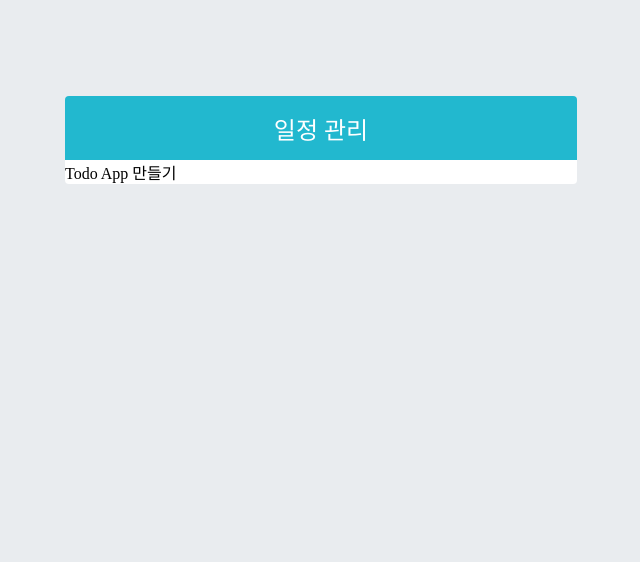
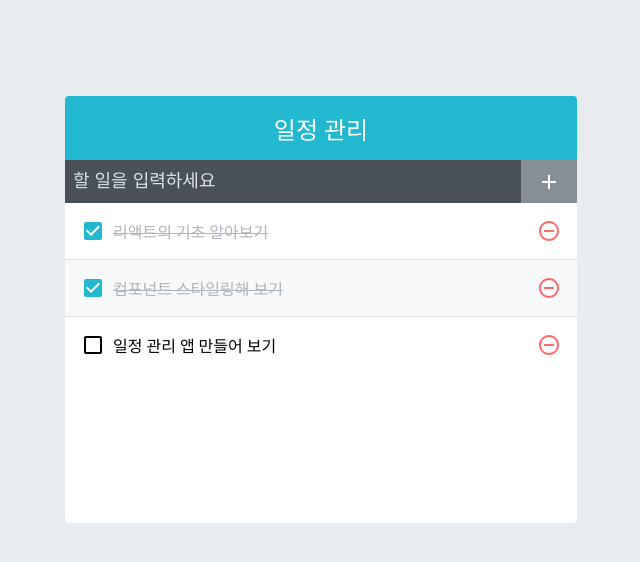
Before and after one commit to jsk3342/react-tutorial, a React (Create React App) app in the folder todo-app/: page / in a window 1280 px wide. Shown: the top 562 px of the page, without its empty margins (319-959 px from the left). Built offline with nearby package versions, Linux system fonts and the light colour scheme.

Commit message:
feat: 리스트 추가 구현

```diff
--- a/todo-app/src/App.js
+++ b/todo-app/src/App.js
@@ -1,11 +1,43 @@
-import logo from './logo.svg';
 import './App.css';
 import TodoTemplate from './components/TodoTemplate';
+import TodoInsert from './components/TodoInsert';
+import TodoList from './components/TodoList';
+import { useCallback, useRef, useState } from 'react';
 
 function App() {
+  const [todos, setTodos] = useState([
+    {
+      id: 1,
+      text: '리액트의 기초 알아보기',
+      checked: true,
+    },
+    {
+      id: 2,
+      text: '컴포넌트 스타일링해 보기',
+      checked: true,
+    },
+    {
+      id: 3,
+      text: '일정 관리 앱 만들어 보기',
+      checked: false,
+    },
+  ])
+
+  const nextId = useRef(4);
+  const onInsert = useCallback(text => {
+    const todo = {
+      id: nextId.current,
+      text,
+      checked : false,
+    }
+    setTodos(todos.concat(todo));
+    nextId.current += 1;
+  }, [todos])
+
   return (
     <TodoTemplate>
-      Todo App 만들기
+      <TodoInsert onInsert ={onInsert} />
+      <TodoList todos={todos} />
     </TodoTemplate>
   );
 }
--- /dev/null
+++ b/todo-app/src/components/TodoInsert.js
@@ -0,0 +1,32 @@
+import { useCallback, useState } from 'react';
+import { MdAdd } from 'react-icons/md';
+import './TodoInsert.scss';
+
+const TodoInsert = ({onInsert}) => {
+  const [value, setValue] = useState("")
+
+  const onChange = useCallback(e => {
+    setValue(e.target.value)
+  }, [])
+
+  const onSubmit = useCallback(e => {
+    onInsert(value);
+    setValue('')
+    e.preventDefault();
+  }, [value, onInsert])
+  return (
+    <form className="TodoInsert" onSubmit ={ onSubmit }>
+      <input
+        placeholder="할 일을 입력하세요"
+        value={value}
+        onChange={onChange}
+
+      />
+      <button type="submit">
+        <MdAdd />
+      </button>
+    </form>
+  );
+};
+
+export default TodoInsert;
--- /dev/null
+++ b/todo-app/src/components/TodoInsert.scss
@@ -0,0 +1,37 @@
+.TodoInsert {
+  display: flex;
+  background: #495057;
+  input {
+    // 기본 스타일 초기화
+    background: none;
+    outline: none;
+    border: none;
+    padding: 0.5rem;
+    font-size: 1.125rem;
+    line-height: 1.5;
+    color: white;
+    &::placeholder {
+      color: #dee2e6;
+    }
+    // 버튼을 제외한 영역을 모두 차지하기
+    flex: 1;
+  }
+  button {
+    // 기본 스타일 초기화
+    background: none;
+    outline: none;
+    border: none;
+    background: #868e96;
+    color: white;
+    padding-left: 1rem;
+    padding-right: 1rem;
+    font-size: 1.5rem;
+    display: flex;
+    align-items: center;
+    cursor: pointer;
+    transition: 0.1s background ease-in;
+    &:hover {
+      background: #adb5bd;
+    }
+  }
+}
--- /dev/null
+++ b/todo-app/src/components/TodoList.js
@@ -0,0 +1,15 @@
+import React from 'react';
+import TodoListItem from './TodoListItem';
+import './TodoList.scss';
+
+const TodoList = ({todos}) => {
+  return (
+    <div className="TodoList">
+      {todos.map(todo => (
+        <TodoListItem todo={todo} key={ todo.id } />
+      ))}
+    </div>
+  );
+};
+
+export default TodoList;
--- /dev/null
+++ b/todo-app/src/components/TodoList.scss
@@ -0,0 +1,5 @@
+.TodoList {
+  min-height: 320px;
+  max-height: 513px;
+  overflow-y: auto;
+}
--- /dev/null
+++ b/todo-app/src/components/TodoListItem.js
@@ -0,0 +1,26 @@
+import React from 'react';
+import {
+  MdCheckBoxOutlineBlank,
+  MdCheckBox,
+  MdRemoveCircleOutline,
+} from 'react-icons/md';
+import cn from 'classnames';
+import './TodoListItem.scss';
+
+const TodoListItem = ({ todo }) => {
+  const { text, checked } = todo;
+
+  return (
+    <div className="TodoListItem">
+      <div className={cn('checkbox', { checked })} >
+        {checked ? <MdCheckBox /> : <MdCheckBoxOutlineBlank />}
+        <div className="text">{text}</div>
+      </div>
+      <div className="remove">
+        <MdRemoveCircleOutline />
+      </div>
+    </div>
+  );
+};
+
+export default TodoListItem;
--- /dev/null
+++ b/todo-app/src/components/TodoListItem.scss
@@ -0,0 +1,47 @@
+.TodoListItem {
+  padding: 1rem;
+  display: flex;
+  align-items: center; // 세로 중앙 정렬
+  &:nth-child(even) {
+    background: #f8f9fa;
+  }
+  .checkbox {
+    cursor: pointer;
+    flex: 1; // 차지할 수 있는 영역 모두 차지
+    display: flex;
+    align-items: center; // 세로 중앙 정렬
+    svg {
+      // 아이콘
+      font-size: 1.5rem;
+    }
+    .text {
+      margin-left: 0.5rem;
+      flex: 1; // 차지할 수 있는 영역 모두 차지
+    }
+    // 체크되었을 때 보여줄 스타일
+    &.checked {
+      svg {
+        color: #22b8cf;
+      }
+      .text {
+        color: #adb5bd;
+        text-decoration: line-through;
+      }
+    }
+  }
+  .remove {
+    display: flex;
+    align-items: center;
+    font-size: 1.5rem;
+    color: #ff6b6b;
+    cursor: pointer;
+    &:hover {
+      color: #ff8787;
+    }
+  }
+
+  // 엘리먼트 사이사이에 테두리를 넣어줌
+  & + & {
+    border-top: 1px solid #dee2e6;
+  }
+}
```
